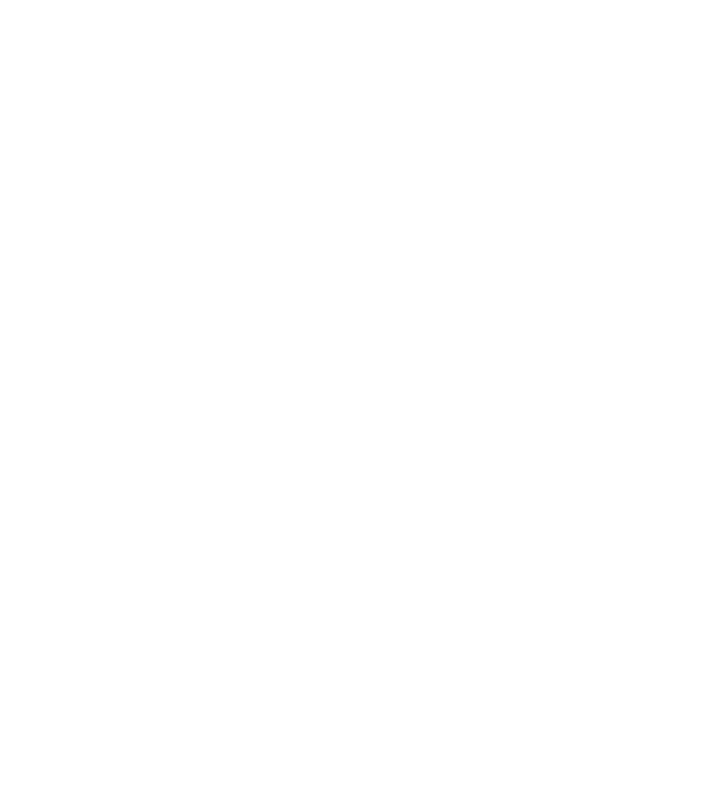
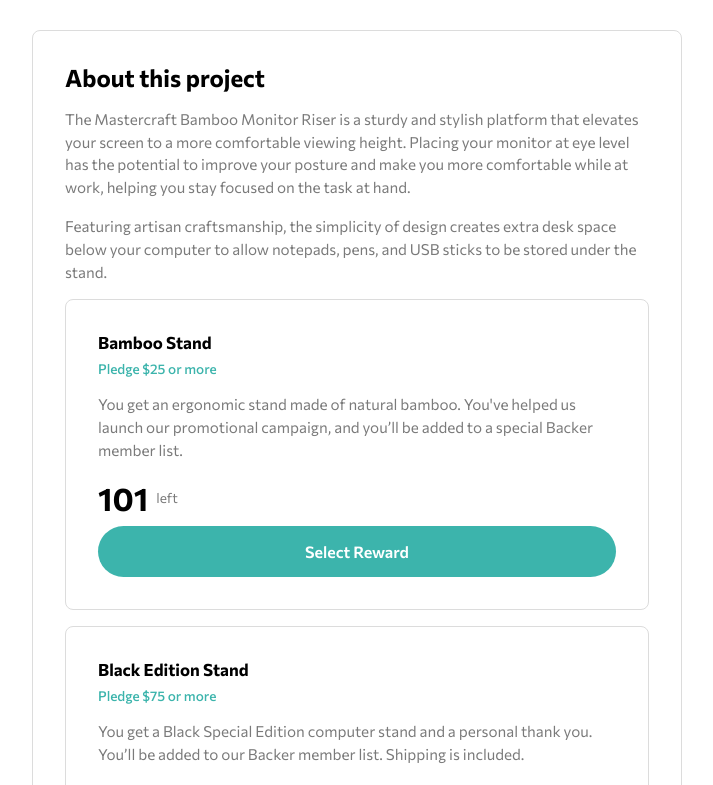
Before and after one commit to molinax18/crowdfunding_frontendmentor, a React (Vite) app: page / in a window 1280 px wide. Shown: the part 735-1520 px from the top of the page, without its empty margins (283-996 px from the left). Before the commit the page ends 800 px from the top, so only its background shows below. Built offline with nearby package versions, Linux system fonts and the light colour scheme.

Commit message:
new components (complete): About, Reward | new styles (incomplete): About.module, Reward.module | new interface (complete): reward | new constant (complete): rewards

```diff
--- a/src/App.tsx
+++ b/src/App.tsx
@@ -1,3 +1,4 @@
+import About from './components/about'
 import Header from './components/header'
 import Hero from './components/hero'
 import Progress from './components/progress'
@@ -14,6 +15,7 @@
         <div className='content-container'>
           <Support />
           <Progress />
+          <About />
         </div>
       </main>
     </>
--- /dev/null
+++ b/src/components/about/index.tsx
@@ -0,0 +1,38 @@
+import { REWARDS } from '../../constants/rewards.constant'
+import Reward from '../ui/reward'
+import style from '../styles/About.module.css'
+
+const About = () => {
+  const { about, aboutHeaderContainer } = style
+
+  return (
+    <section className={`card ${about}`}>
+      <header>
+        <h2>About this project</h2>
+
+        <div className={`paragraph ${aboutHeaderContainer}`}>
+          <p>
+            The Mastercraft Bamboo Monitor Riser is a sturdy and stylish
+            platform that elevates your screen to a more comfortable viewing
+            height. Placing your monitor at eye level has the potential to
+            improve your posture and make you more comfortable while at work,
+            helping you stay focused on the task at hand.
+          </p>
+          <p>
+            Featuring artisan craftsmanship, the simplicity of design creates
+            extra desk space below your computer to allow notepads, pens, and
+            USB sticks to be stored under the stand.
+          </p>
+        </div>
+      </header>
+
+      <div>
+        {REWARDS.map((rw, i) => (
+          <Reward key={i} reward={rw} />
+        ))}
+      </div>
+    </section>
+  )
+}
+
+export default About
--- a/src/components/progress/index.tsx
+++ b/src/components/progress/index.tsx
@@ -16,15 +16,18 @@
           <strong>${currentSummary.toLocaleString('es-ES')}</strong>
           <span>of ${goal.toLocaleString('es-ES')} backed</span>
         </article>
+
         <article>
           <strong>{currentBackers.toLocaleString('es-ES')}</strong>
           <span>total backers</span>
         </article>
+
         <article>
           <strong>{daysLeft.toLocaleString('es-ES')}</strong>
           <span>days left</span>
         </article>
       </div>
+
       <ProgressLine
         maxVal={goal}
         minVal={currentSummary}
--- /dev/null
+++ b/src/components/styles/About.module.css
@@ -0,0 +1,4 @@
+.about, .about > header, .aboutHeaderContainer, .about div {
+  display: grid;
+  gap: 1rem;
+}
--- /dev/null
+++ b/src/components/styles/Reward.module.css
@@ -0,0 +1,31 @@
+.rewardContainer {
+  display: grid;
+  gap: 1rem;
+
+  font-size: .9rem;
+}
+
+.rewardContainer header, .rewardContainer footer {
+  display: grid;
+  gap: .5rem;
+}
+
+.rewardContainer header span {
+  font-size: .85rem;
+  color: var(--moderate-cyan);
+  font-weight: 500;
+}
+
+.rewardContainer footer strong {
+  display: inline-flex;
+  align-items: center;
+  gap: .5rem;
+
+  font-size: 2rem;
+}
+
+.rewardContainer footer strong span {
+  font-size: .85rem;
+  color: var(--dark-gray);
+  font-weight: normal;
+}
--- /dev/null
+++ b/src/components/ui/reward/index.tsx
@@ -0,0 +1,32 @@
+import { Reward as RwInterface } from '../../../interface/reward.interface'
+import Button from '../button'
+import style from '../../styles/Reward.module.css'
+
+interface Props {
+  reward: RwInterface
+}
+
+const Reward = ({ reward }: Props) => {
+  const { name, pledge, description, amount } = reward
+
+  return (
+    <article className={`card ${style.rewardContainer}`}>
+      <header>
+        <h3>{name}</h3>
+        <span>Pledge ${pledge} or more</span>
+      </header>
+
+      <p className={`paragraph`}>{description}</p>
+
+      <footer>
+        <strong>
+          {amount}
+          <span>left</span>
+        </strong>
+        <Button>Select Reward</Button>
+      </footer>
+    </article>
+  )
+}
+
+export default Reward
--- /dev/null
+++ b/src/constants/rewards.constant.ts
@@ -0,0 +1,22 @@
+import { Reward } from '../interface/reward.interface';
+
+export const REWARDS = [
+  {
+    name: "Bamboo Stand",
+    pledge: 25,
+    description: "You get an ergonomic stand made of natural bamboo. You've helped us launch our promotional campaign, and you’ll be added to a special Backer member list.",
+    amount: 101
+  },
+  {
+    name: "Black Edition Stand",
+    pledge: 75,
+    description: "You get a Black Special Edition computer stand and a personal thank you. You’ll be added to our Backer member list. Shipping is included.",
+    amount: 64
+  },
+  {
+    name: "Mahogany Special Edition",
+    pledge: 200,
+    description: "You get two Special Edition Mahogany stands, a Backer T-Shirt, and a personal thank you. You’ll be added to our Backer member list. Shipping is included.",
+    amount: 0
+  }
+] as Reward[]
--- a/src/index.css
+++ b/src/index.css
@@ -53,4 +53,5 @@
 .paragraph {
   color: var(--dark-gray);
   line-height: 1.5;
+  font-size: .95rem;
 }
--- /dev/null
+++ b/src/interface/reward.interface.ts
@@ -0,0 +1,6 @@
+export interface Reward {
+  name: string,
+  pledge: number,
+  description: string,
+  amount: number
+}
```
